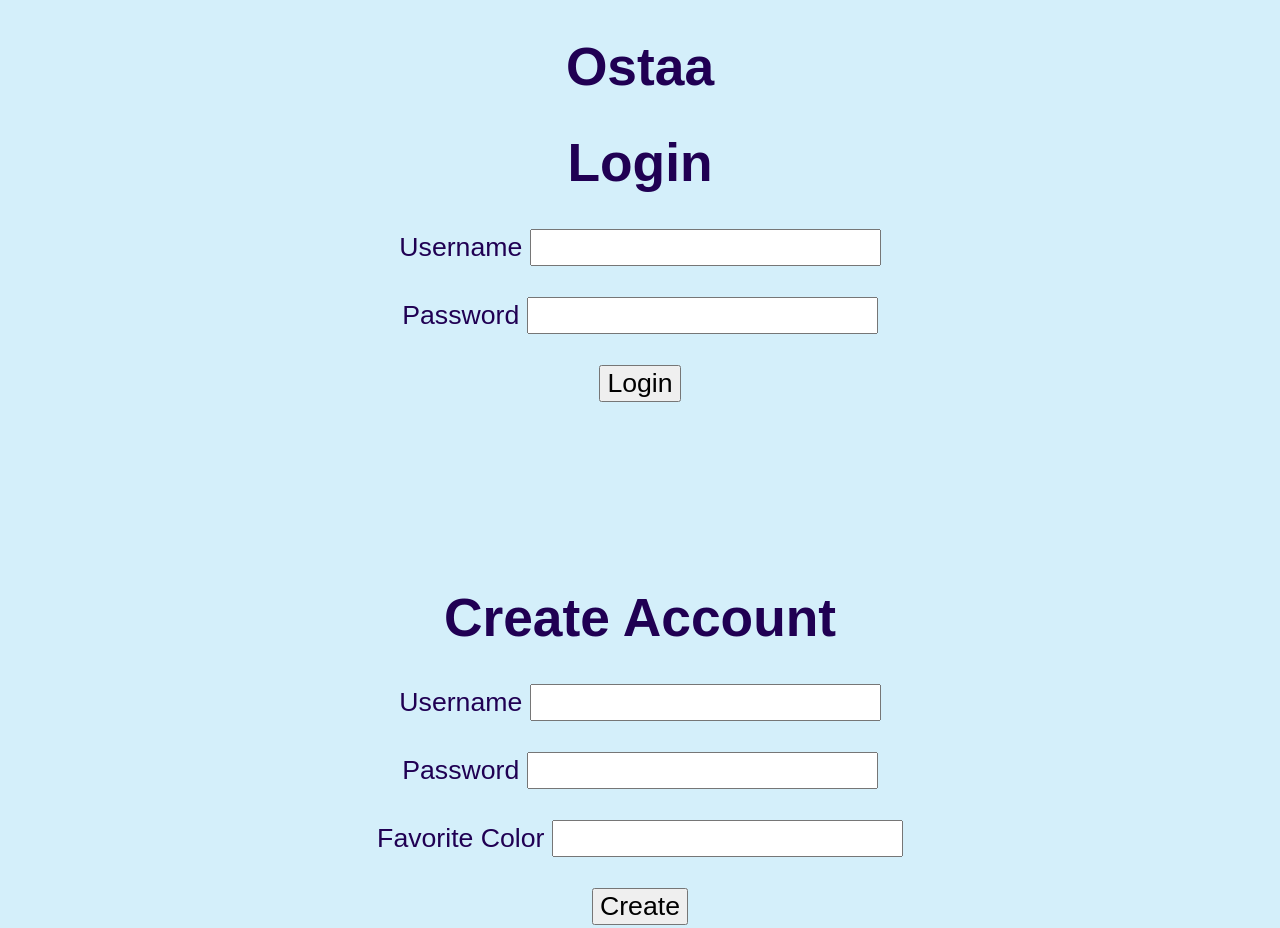
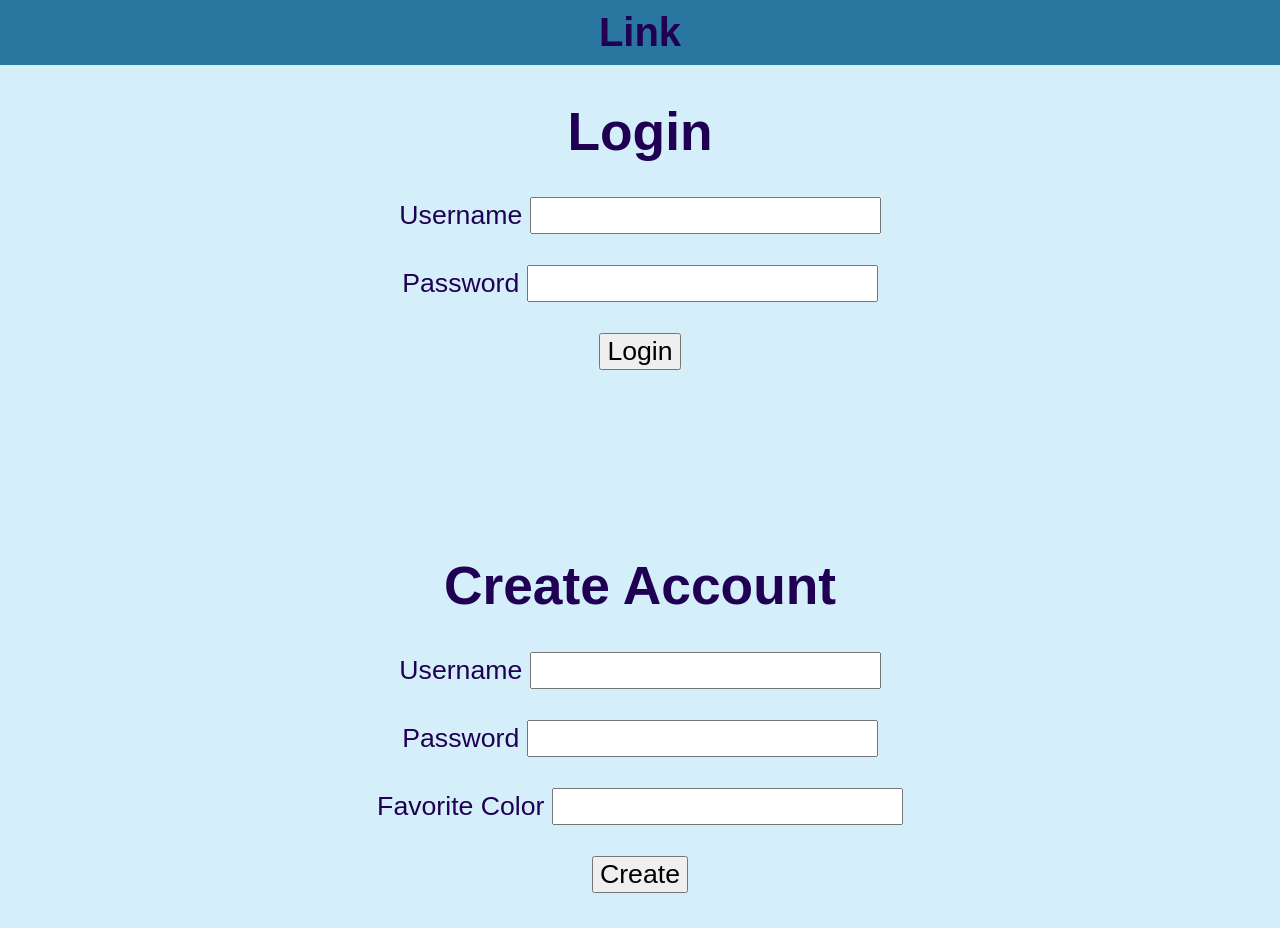
Before and after one commit to ualuzhang/csc337-final-project, a plain HTML site: page public_html/index.html in a window 1280 px wide. Drawn offline with Linux system fonts and the light colour scheme.

Commit message:
Add files via upload

```diff
--- a/public_html/index.html
+++ b/public_html/index.html
@@ -2,14 +2,14 @@
 <html>
 <head>
   <meta charset="utf-8"/>
-  <link rel="stylesheet" type="text/css" href="/style.css">
+  <link rel="stylesheet" type="text/css" href="style.css">
   <script src="/code.js"></script>
-  <title>Login</title>
+  <title>Link</title>
 </head>
 <body>
 
   <div id="page">
-  <h1> Ostaa </h1>
+  <div id="title"><h2> Link </h2></div>
   <h1> Login </h1>
   <div>
     <label for="lusername">Username</label>
--- a/public_html/style.css
+++ b/public_html/style.css
@@ -7,20 +7,32 @@
 body {
   font-family: Arial;
   font-size: 20pt;
-  padding: 20px;
-  background-color: rgb(152, 215, 240);
+  padding: 0px;
+  margin: 0px;
+  background-color: rgb(212, 239, 250);
 }
-
+#title{
+  margin: 0px;
+    text-align: center;
+    background-color: rgb(41, 118, 160);
+    color:  rgb(32, 0, 83);
+}
 button {
   font-size: 20pt;
 }
-
+#page{
+  text-align: center;
+}
 input {
   font-size: 20pt;
 }
+h2{
+  margin: 0px;
+  padding: 10px;
+}
 
 #page{
-  color: rgb(11, 91, 167);
+  color:  rgb(32, 0, 83);
 }
 #warningOutput{
   color: red;
```
